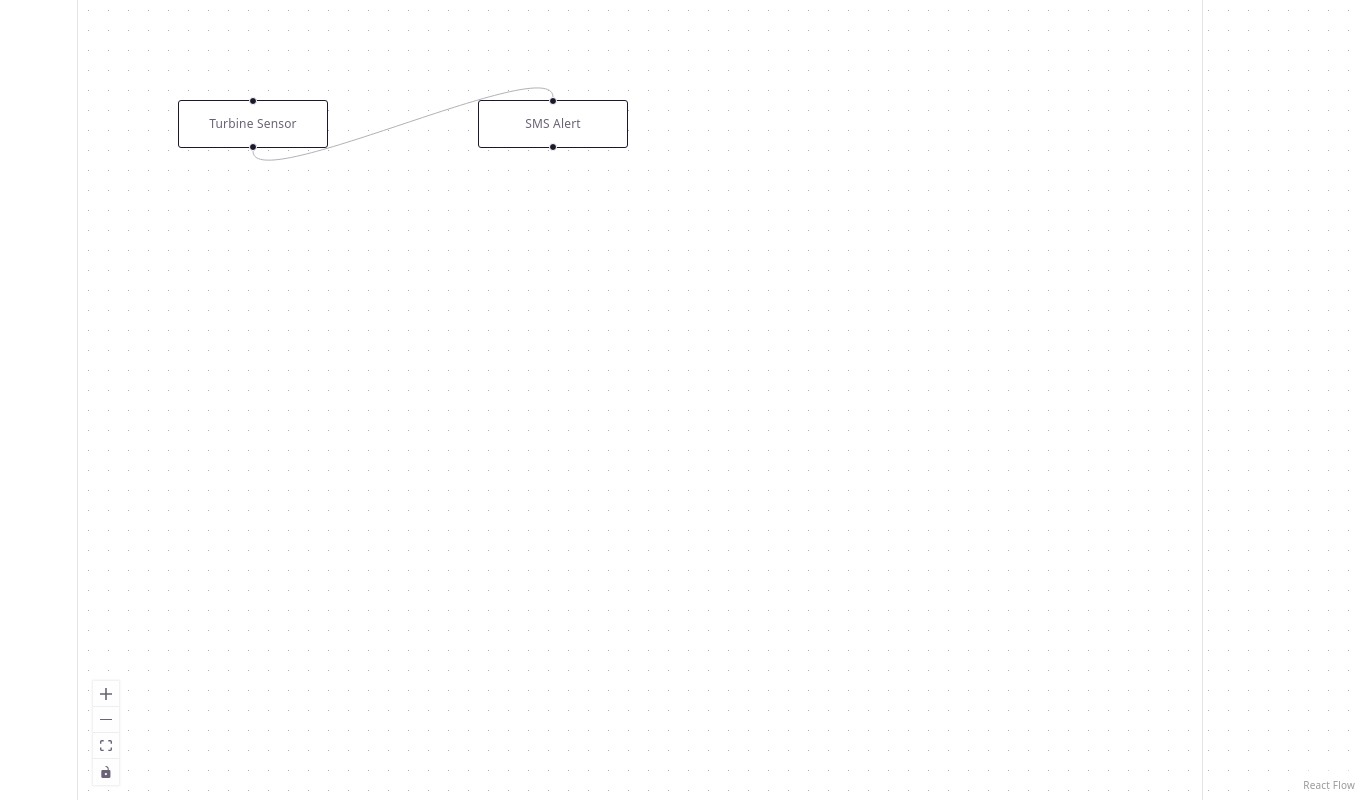
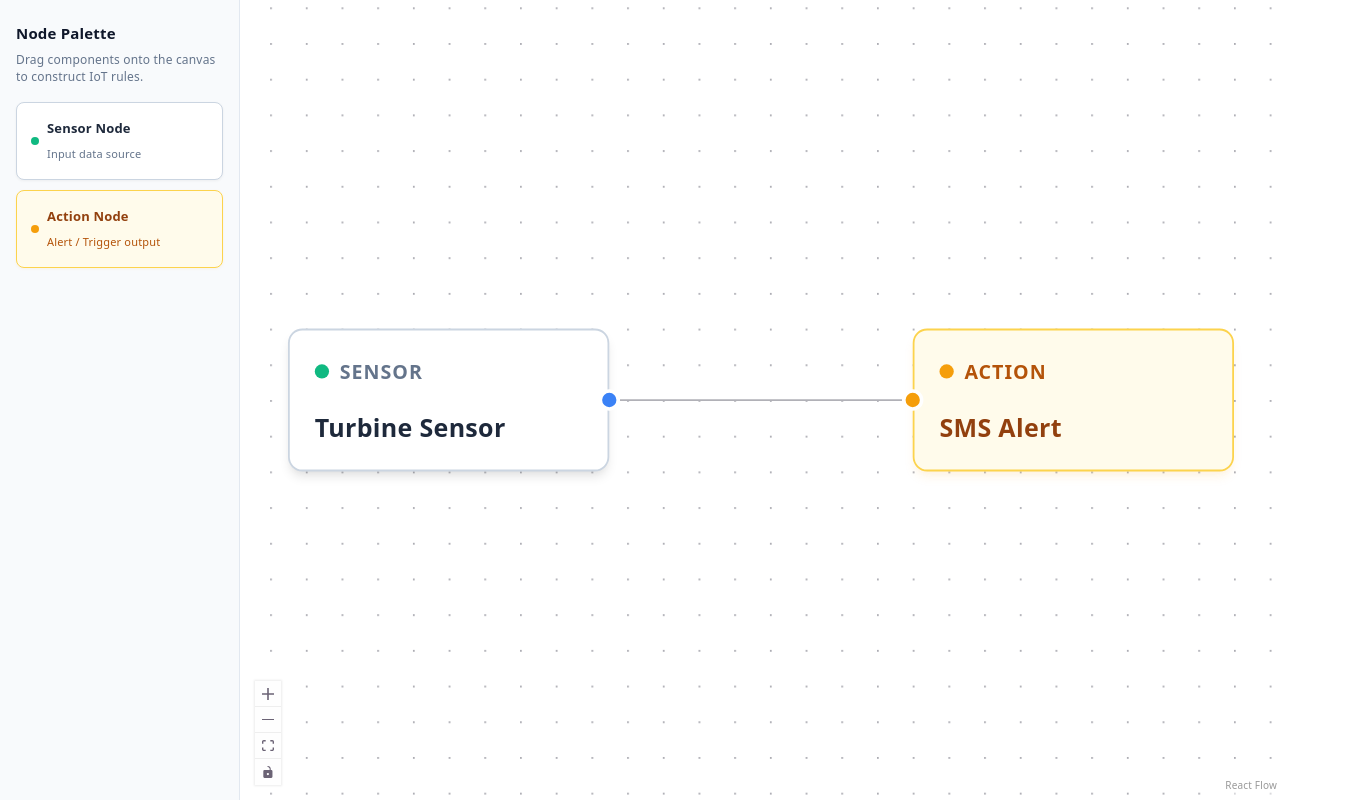
Before and after one commit to sufain2005/NexusFlow, a React app in the folder frontend/: page / in a window 1280 px wide. Shown: the whole page, 1358 px wide, since content can reach past the window. Built offline with nearby package versions, Linux system fonts and the light colour scheme; the HTML template or start-up script is replaced by a standard one.

Commit message:
Implement custom Action node, draggable sidebar, and canvas drop zones

```diff
--- a/frontend/src/App.jsx
+++ b/frontend/src/App.jsx
@@ -1,22 +1,129 @@
-import { ReactFlow, Background, Controls } from '@xyflow/react';
+import { useCallback, useMemo, useRef } from 'react';
+import {
+  ReactFlow,
+  Background,
+  Controls,
+  useNodesState,
+  useEdgesState,
+  addEdge,
+  useReactFlow,
+  ReactFlowProvider,
+} from '@xyflow/react';
 import '@xyflow/react/dist/style.css';
 
+import SensorNode from './nodes/SensorNode';
+import ActionNode from './nodes/ActionNode';
+import Sidebar from './Sidebar';
+
 const initialNodes = [
-  { id: '1', position: { x: 100, y: 100 }, data: { label: 'Turbine Sensor' } },
-  { id: '2', position: { x: 400, y: 100 }, data: { label: 'SMS Alert' } }
+  {
+    id: '1',
+    type: 'sensor',
+    position: { x: 100, y: 150 },
+    data: { label: 'Turbine Sensor' },
+  },
+  {
+    id: '2',
+    type: 'action',
+    position: { x: 450, y: 150 },
+    data: { label: 'SMS Alert' },
+  },
 ];
 
-const initialEdges = [
-  { id: 'e1-2', source: '1', target: '2' }
-];
+const initialEdges = [{ id: 'e1-2', source: '1', target: '2' }];
+
+function FlowCanvas() {
+  const reactFlowWrapper = useRef(null);
+  const [nodes, setNodes, onNodesChange] = useNodesState(initialNodes);
+  const [edges, setEdges, onEdgesChange] = useEdgesState(initialEdges);
+  const { screenToFlowPosition } = useReactFlow();
+
+  // Register both custom nodes
+  const nodeTypes = useMemo(
+    () => ({
+      sensor: SensorNode,
+      action: ActionNode,
+    }),
+    []
+  );
+
+  // Allow connecting nodes
+  const onConnect = useCallback(
+    (params) => setEdges((eds) => addEdge(params, eds)),
+    [setEdges]
+  );
+
+  // Enable drop by preventing default drag over behavior
+  const onDragOver = useCallback((event) => {
+    event.preventDefault();
+    event.dataTransfer.dropEffect = 'move';
+  }, []);
+
+  // Handle drop from sidebar
+  const onDrop = useCallback(
+    (event) => {
+      event.preventDefault();
+
+      const type = event.dataTransfer.getData('application/reactflow');
+      if (!type) return;
+
+      // Project screen coordinates to React Flow canvas coordinates
+      const position = screenToFlowPosition({
+        x: event.clientX,
+        y: event.clientY,
+      });
+
+      const newNode = {
+        id: `${type}_${Date.now()}`,
+        type,
+        position,
+        data: {
+          label: type === 'sensor' ? 'New Sensor' : 'New Action',
+        },
+      };
+
+      setNodes((nds) => nds.concat(newNode));
+    },
+    [screenToFlowPosition, setNodes]
+  );
+
+  return (
+    <div
+      style={{
+        display: 'flex',
+        width: '100vw',
+        height: '100vh',
+        overflow: 'hidden',
+      }}
+    >
+      {/* Sidebar with draggable node templates */}
+      <Sidebar />
+
+      {/* Main React Flow Canvas */}
+      <div ref={reactFlowWrapper} style={{ flexGrow: 1, height: '100%' }}>
+        <ReactFlow
+          nodes={nodes}
+          edges={edges}
+          onNodesChange={onNodesChange}
+          onEdgesChange={onEdgesChange}
+          onConnect={onConnect}
+          nodeTypes={nodeTypes}
+          onDragOver={onDragOver}
+          onDrop={onDrop}
+          fitView
+        >
+          <Background />
+          <Controls />
+        </ReactFlow>
+      </div>
+    </div>
+  );
+}
 
 export default function App() {
   return (
-    <div style={{ width: '100vw', height: '100vh' }}>
-      <ReactFlow nodes={initialNodes} edges={initialEdges}>
-        <Background />
-        <Controls />
-      </ReactFlow>
-    </div>
+    <ReactFlowProvider>
+      <FlowCanvas />
+    </ReactFlowProvider>
   );
 }
--- /dev/null
+++ b/frontend/src/Sidebar.jsx
@@ -0,0 +1,123 @@
+/**
+ * Sidebar component containing draggable nodes for the rule engine canvas.
+ */
+export default function Sidebar() {
+  const onDragStart = (event, nodeType) => {
+    event.dataTransfer.setData('application/reactflow', nodeType);
+    event.dataTransfer.effectAllowed = 'move';
+  };
+
+  return (
+    <aside
+      style={{
+        width: '240px',
+        background: '#f8fafc',
+        borderRight: '1px solid #e2e8f0',
+        padding: '20px 16px',
+        display: 'flex',
+        flexDirection: 'column',
+        gap: '16px',
+        boxSizing: 'border-box',
+        userSelect: 'none',
+        fontFamily: 'system-ui, -apple-system, BlinkMacSystemFont, "Segoe UI", Roboto, sans-serif',
+      }}
+    >
+      <div>
+        <h3
+          style={{
+            margin: '0 0 6px 0',
+            fontSize: '15px',
+            fontWeight: 700,
+            color: '#0f172a',
+          }}
+        >
+          Node Palette
+        </h3>
+        <p
+          style={{
+            margin: 0,
+            fontSize: '12px',
+            color: '#64748b',
+            lineHeight: 1.4,
+          }}
+        >
+          Drag components onto the canvas to construct IoT rules.
+        </p>
+      </div>
+
+      <div style={{ display: 'flex', flexDirection: 'column', gap: '10px' }}>
+        {/* Sensor Node Draggable */}
+        <div
+          draggable
+          onDragStart={(e) => onDragStart(e, 'sensor')}
+          style={{
+            padding: '12px 14px',
+            background: '#ffffff',
+            border: '1px solid #cbd5e1',
+            borderRadius: '8px',
+            cursor: 'grab',
+            display: 'flex',
+            alignItems: 'center',
+            gap: '8px',
+            boxShadow: '0 1px 3px rgba(0, 0, 0, 0.05)',
+            transition: 'transform 0.15s, box-shadow 0.15s',
+          }}
+        >
+          <span
+            style={{
+              width: '8px',
+              height: '8px',
+              borderRadius: '50%',
+              backgroundColor: '#10b981',
+              flexShrink: 0,
+            }}
+          />
+          <div style={{ display: 'flex', flexDirection: 'column' }}>
+            <span style={{ fontSize: '13px', fontWeight: 600, color: '#1e293b' }}>
+              Sensor Node
+            </span>
+            <span style={{ fontSize: '11px', color: '#64748b' }}>
+              Input data source
+            </span>
+          </div>
+        </div>
+
+        {/* Action Node Draggable */}
+        <div
+          draggable
+          onDragStart={(e) => onDragStart(e, 'action')}
+          style={{
+            padding: '12px 14px',
+            background: '#fffbeb',
+            border: '1px solid #fcd34d',
+            borderRadius: '8px',
+            cursor: 'grab',
+            display: 'flex',
+            alignItems: 'center',
+            gap: '8px',
+            boxShadow: '0 1px 3px rgba(245, 158, 11, 0.08)',
+            transition: 'transform 0.15s, box-shadow 0.15s',
+          }}
+        >
+          <span
+            style={{
+              width: '8px',
+              height: '8px',
+              borderRadius: '50%',
+              backgroundColor: '#f59e0b',
+              flexShrink: 0,
+            }}
+          />
+          <div style={{ display: 'flex', flexDirection: 'column' }}>
+            <span style={{ fontSize: '13px', fontWeight: 600, color: '#92400e' }}>
+              Action Node
+            </span>
+            <span style={{ fontSize: '11px', color: '#b45309' }}>
+              Alert / Trigger output
+            </span>
+          </div>
+        </div>
+      </div>
+    </aside>
+  );
+}
--- a/frontend/src/index.css
+++ b/frontend/src/index.css
@@ -55,14 +55,10 @@ body {
 }
 
 #root {
-  width: 1126px;
-  max-width: 100%;
-  margin: 0 auto;
-  text-align: center;
-  border-inline: 1px solid var(--border);
-  min-height: 100svh;
-  display: flex;
-  flex-direction: column;
+  width: 100%;
+  height: 100vh;
+  margin: 0;
+  padding: 0;
   box-sizing: border-box;
 }
 
--- /dev/null
+++ b/frontend/src/nodes/ActionNode.jsx
@@ -0,0 +1,87 @@
+import { memo } from 'react';
+import { Handle, Position } from '@xyflow/react';
+
+/**
+ * Custom React Flow node representing an action or alert trigger (e.g., SMS Alert).
+ * Styled with a distinct background color and a 'target' handle on the left (or top).
+ */
+function ActionNode({ data, isConnectable }) {
+  const handlePosition = data?.handlePosition === 'top' ? Position.Top : Position.Left;
+
+  return (
+    <div
+      className="action-node"
+      style={{
+        background: '#fffbeb', // Amber-50 tint, distinct from the white/neutral SensorNode
+        border: '1px solid #fcd34d', // Amber-300 border
+        borderRadius: '8px',
+        padding: '10px 14px',
+        minWidth: '150px',
+        boxShadow: '0 4px 6px -1px rgba(245, 158, 11, 0.1), 0 2px 4px -2px rgba(245, 158, 11, 0.06)',
+        fontFamily: 'system-ui, -apple-system, BlinkMacSystemFont, "Segoe UI", Roboto, sans-serif',
+        display: 'flex',
+        flexDirection: 'column',
+        gap: '4px',
+        color: '#78350f',
+      }}
+    >
+      {/* Target handle on the left for incoming trigger connections */}
+      <Handle
+        type="target"
+        position={handlePosition}
+        isConnectable={isConnectable}
+        style={{
+          background: '#f59e0b', // Amber-500
+          width: '8px',
+          height: '8px',
+          borderRadius: '50%',
+          border: '2px solid #ffffff',
+        }}
+      />
+
+      {/* Card Header / Title */}
+      <div
+        style={{
+          display: 'flex',
+          alignItems: 'center',
+          gap: '6px',
+        }}
+      >
+        <span
+          style={{
+            width: '8px',
+            height: '8px',
+            borderRadius: '50%',
+            backgroundColor: '#f59e0b',
+            display: 'inline-block',
+          }}
+        />
+        <span
+          style={{
+            fontSize: '11px',
+            fontWeight: 700,
+            textTransform: 'uppercase',
+            letterSpacing: '0.05em',
+            color: '#b45309',
+          }}
+        >
+          Action
+        </span>
+      </div>
+
+      {/* Dynamic Data Label */}
+      <div
+        style={{
+          fontSize: '14px',
+          fontWeight: 600,
+          color: '#92400e',
+          marginTop: '2px',
+        }}
+      >
+        {data?.label || 'Action Trigger'}
+      </div>
+    </div>
+  );
+}
+
+export default memo(ActionNode);
--- a/frontend/src/nodes/SensorNode.jsx
+++ b/frontend/src/nodes/SensorNode.jsx
@@ -1,4 +1,4 @@
-import React, { memo } from 'react';
+import { memo } from 'react';
 import { Handle, Position } from '@xyflow/react';
 
 /**
```
